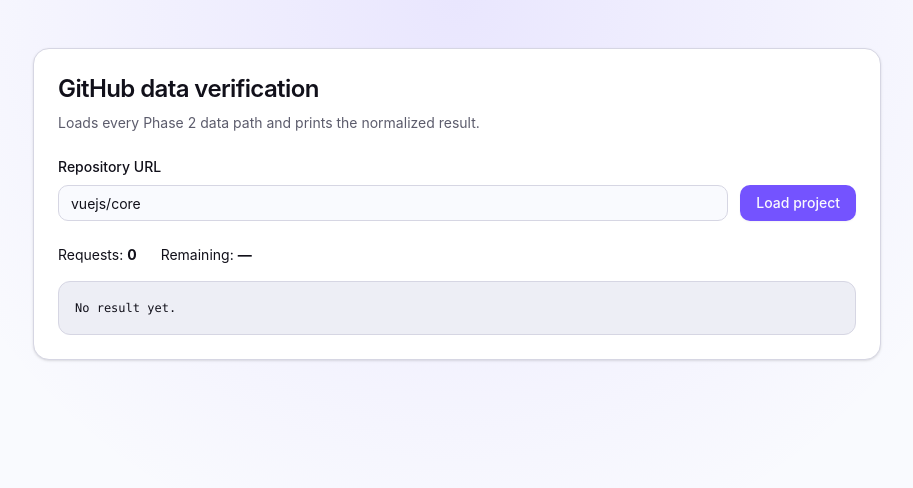
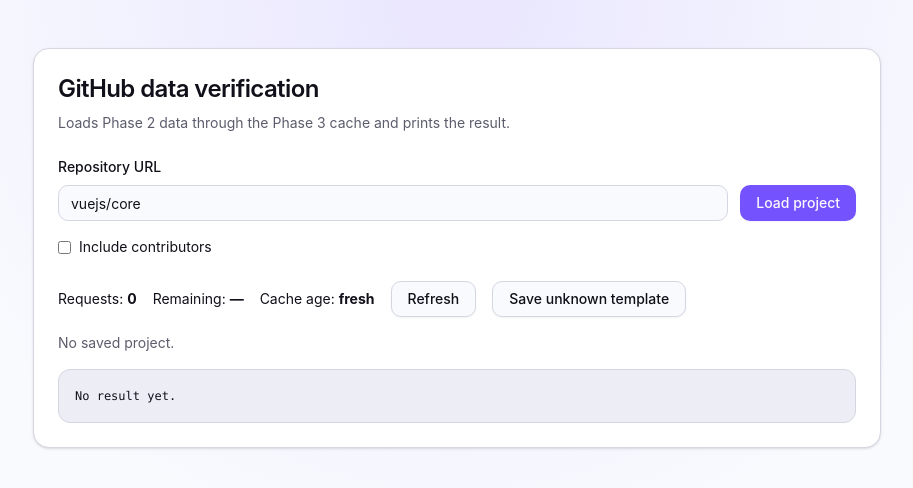
Before and after one commit to orbitsLab/repoframe, a Next.js app: page /dev in a window 1280 px wide. Shown: the top 488 px of the page, without its empty margins (183-1096 px from the left). Built offline with nearby package versions, Linux system fonts and the light colour scheme.

Commit message:
feat: persist active project locally

```diff
--- a/src/app/dev/page.tsx
+++ b/src/app/dev/page.tsx
@@ -1,34 +1,110 @@
 'use client';
 
-import { type FormEvent, useState } from 'react';
+import { type FormEvent, useCallback, useEffect, useState } from 'react';
 
 import { Button } from '@/components/ui/button';
 import { type LoadProjectResult, loadProject } from '@/lib/github/load';
-import { planRequests } from '@/lib/github/plan';
+import { parseGitHubUrl } from '@/lib/github/url';
+import {
+  readProject,
+  type StoredProject,
+  writeProject,
+} from '@/lib/storage/project';
+import { clearCachedRepo } from '@/lib/storage/repoCache';
 import type { ProjectDataPath } from '@/types/data/path';
 
-const requiredPaths: ProjectDataPath[] = [
+const basePaths: ProjectDataPath[] = [
   'repository',
   'languages',
-  'contributors',
   'metrics.issues',
   'latestRelease',
 ];
 
 function DevPage() {
   const [url, setUrl] = useState('vuejs/core');
+  const [includeContributors, setIncludeContributors] = useState(false);
   const [result, setResult] = useState<LoadProjectResult>();
   const [isLoading, setIsLoading] = useState(false);
+  const [projectMessage, setProjectMessage] = useState('No saved project.');
+
+  const runLoad = useCallback(
+    async (repositoryUrl: string, contributors: boolean) => {
+      setIsLoading(true);
+      const loaded = await loadProject(
+        repositoryUrl,
+        getRequiredPaths(contributors),
+      );
+      setResult(loaded);
+
+      const parsed = parseGitHubUrl(repositoryUrl);
+      if (loaded.ok && parsed.ok) {
+        await writeProject(createStoredProject(parsed, contributors, 'dev'));
+        setProjectMessage('Project saved.');
+      }
+
+      setIsLoading(false);
+    },
+    [],
+  );
+
+  useEffect(() => {
+    async function restoreProject() {
+      const restored = await readProject(
+        { templateId: 'dev', settings: { includeContributors: false } },
+        ['dev'],
+      );
+
+      if (!restored) {
+        return;
+      }
+
+      const restoredUrl = `${restored.project.source.owner}/${restored.project.source.repo}`;
+      const restoredContributors =
+        restored.project.settings.includeContributors === true;
+
+      setUrl(restoredUrl);
+      setIncludeContributors(restoredContributors);
+      await runLoad(restoredUrl, restoredContributors);
+      setProjectMessage(
+        restored.templateWasReset
+          ? 'Unknown template reset to the default.'
+          : 'Saved project restored.',
+      );
+    }
+
+    void restoreProject();
+  }, [runLoad]);
 
   async function handleSubmit(event: FormEvent<HTMLFormElement>) {
     event.preventDefault();
-    setIsLoading(true);
-    setResult(await loadProject(url, requiredPaths));
-    setIsLoading(false);
+    await runLoad(url, includeContributors);
   }
 
-  const requestCount = result?.ok ? planRequests(requiredPaths).length : 0;
+  async function handleRefresh() {
+    const parsed = parseGitHubUrl(url);
+    if (!parsed.ok) {
+      return;
+    }
+
+    await clearCachedRepo(parsed.owner, parsed.repo);
+    await runLoad(url, includeContributors);
+  }
+
+  async function handleUnknownTemplate() {
+    const parsed = parseGitHubUrl(url);
+    if (!parsed.ok) {
+      return;
+    }
+
+    await writeProject(
+      createStoredProject(parsed, includeContributors, 'removed-template'),
+    );
+    setProjectMessage('Unknown template saved. Reload to verify fallback.');
+  }
+
+  const requestCount = result?.ok ? result.requestCount : 0;
   const remaining = result?.rateLimit?.remaining;
+  const cacheAge = result?.ok ? result.cacheAge : undefined;
 
   return (
     <main className="mx-auto min-h-screen w-full max-w-4xl px-6 py-12">
@@ -37,7 +113,7 @@
           GitHub data verification
         </h1>
         <p className="mt-2 text-sm text-muted-foreground">
-          Loads every Phase 2 data path and prints the normalized result.
+          Loads Phase 2 data through the Phase 3 cache and prints the result.
         </p>
 
         <form
@@ -63,14 +139,51 @@
           </Button>
         </form>
 
-        <div className="mt-6 flex gap-6 text-sm" aria-live="polite">
+        <label className="mt-4 flex items-center gap-2 text-sm">
+          <input
+            type="checkbox"
+            checked={includeContributors}
+            onChange={(event) => setIncludeContributors(event.target.checked)}
+          />
+          Include contributors
+        </label>
+
+        <div
+          className="mt-6 flex flex-wrap items-center gap-4 text-sm"
+          aria-live="polite"
+        >
           <p>
             Requests: <strong>{requestCount}</strong>
           </p>
           <p>
             Remaining: <strong>{remaining ?? '—'}</strong>
           </p>
+          <p>
+            Cache age:{' '}
+            <strong>
+              {cacheAge === undefined
+                ? 'fresh'
+                : `${Math.floor(cacheAge / 1000)}s`}
+            </strong>
+          </p>
+          <Button
+            type="button"
+            variant="outline"
+            onClick={handleRefresh}
+            disabled={isLoading}
+          >
+            Refresh
+          </Button>
+          <Button
+            type="button"
+            variant="outline"
+            onClick={handleUnknownTemplate}
+          >
+            Save unknown template
+          </Button>
         </div>
+
+        <p className="mt-4 text-sm text-muted-foreground">{projectMessage}</p>
 
         <pre className="mt-4 max-h-[60vh] overflow-auto rounded-lg border bg-muted p-4 text-xs leading-5">
           {result ? JSON.stringify(result, null, 2) : 'No result yet.'}
@@ -80,4 +193,25 @@
   );
 }
 
+function getRequiredPaths(includeContributors: boolean) {
+  return includeContributors
+    ? ([...basePaths, 'contributors'] as ProjectDataPath[])
+    : basePaths;
+}
+
+function createStoredProject(
+  source: { owner: string; repo: string },
+  includeContributors: boolean,
+  templateId: string,
+): StoredProject {
+  return {
+    version: 1,
+    source,
+    templateId,
+    ratio: '16:9',
+    settings: { includeContributors },
+    savedAt: Date.now(),
+  };
+}
+
 export default DevPage;
--- a/src/components/ui/theme-toggle.tsx
+++ b/src/components/ui/theme-toggle.tsx
@@ -4,8 +4,7 @@
 import { useEffect, useState } from 'react';
 
 import { Button } from '@/components/ui/button';
-
-const themeStorageKey = 'repoframe-theme';
+import { writeTheme } from '@/lib/storage/prefs';
 
 function getIsDark() {
   return document.documentElement.classList.contains('dark');
@@ -22,7 +21,7 @@
     const nextIsDark = !getIsDark();
     document.documentElement.classList.toggle('dark', nextIsDark);
     document.documentElement.style.colorScheme = nextIsDark ? 'dark' : 'light';
-    localStorage.setItem(themeStorageKey, nextIsDark ? 'dark' : 'light');
+    writeTheme(nextIsDark ? 'dark' : 'light');
     setIsDark(nextIsDark);
   }
 
--- /dev/null
+++ b/src/lib/storage/prefs.ts
@@ -0,0 +1,70 @@
+import type { AspectRatio } from '@/types/template';
+
+const themeStorageKey = 'repoframe-theme';
+const ratioStorageKey = 'repoframe-ratio';
+const howItWorksStorageKey = 'repoframe-how-it-works-dismissed';
+
+/** Color themes persisted by RepoFrame. */
+type Theme = 'light' | 'dark';
+
+/** @returns The saved theme, or undefined when no valid preference exists. */
+function readTheme(): Theme | undefined {
+  const value = readValue(themeStorageKey);
+  return value === 'light' || value === 'dark' ? value : undefined;
+}
+
+/** @param theme - Theme to persist for future visits. */
+function writeTheme(theme: Theme): void {
+  writeValue(themeStorageKey, theme);
+}
+
+/** @returns The most recently selected export ratio, when available. */
+function readLastRatio(): AspectRatio | undefined {
+  const value = readValue(ratioStorageKey);
+  return value === '1:1' ||
+    value === '4:5' ||
+    value === '16:9' ||
+    value === '9:16'
+    ? value
+    : undefined;
+}
+
+/** @param ratio - Export ratio to persist for future projects. */
+function writeLastRatio(ratio: AspectRatio): void {
+  writeValue(ratioStorageKey, ratio);
+}
+
+/** @returns Whether the introductory explanation has been dismissed. */
+function readHowItWorksDismissed(): boolean {
+  return readValue(howItWorksStorageKey) === 'true';
+}
+
+/** @param dismissed - Whether the introductory explanation is dismissed. */
+function writeHowItWorksDismissed(dismissed: boolean): void {
+  writeValue(howItWorksStorageKey, String(dismissed));
+}
+
+function readValue(key: string): string | undefined {
+  try {
+    return localStorage.getItem(key) ?? undefined;
+  } catch {
+    return undefined;
+  }
+}
+
+function writeValue(key: string, value: string): void {
+  try {
+    localStorage.setItem(key, value);
+  } catch {}
+}
+
+export type { Theme };
+export {
+  readHowItWorksDismissed,
+  readLastRatio,
+  readTheme,
+  themeStorageKey,
+  writeHowItWorksDismissed,
+  writeLastRatio,
+  writeTheme,
+};
--- /dev/null
+++ b/src/lib/storage/project.ts
@@ -0,0 +1,84 @@
+import { deleteStore, readStore, writeStore } from '@/lib/storage/db';
+import type { AspectRatio } from '@/types/template';
+
+/** Persisted state required to restore the active project. */
+type StoredProject = {
+  version: 1;
+  source: { owner: string; repo: string };
+  templateId: string;
+  ratio: AspectRatio;
+  settings: Record<string, unknown>;
+  savedAt: number;
+};
+
+/** Default template state used when a saved template is unavailable. */
+type ProjectDefaults = {
+  templateId: string;
+  settings: Record<string, unknown>;
+};
+
+/** Restored project state and whether its template required a fallback. */
+type RestoredProject = {
+  project: StoredProject;
+  templateWasReset: boolean;
+};
+
+const projectKey = 'current';
+const aspectRatios: AspectRatio[] = ['1:1', '4:5', '16:9', '9:16'];
+
+/**
+ * Restores the active project and replaces unavailable templates with defaults.
+ *
+ * @param defaults - Template state used when the saved template is unavailable.
+ * @param knownTemplateIds - Template identifiers available in the current build.
+ * @returns The restored project, or undefined when no valid project is stored.
+ */
+async function readProject(
+  defaults: ProjectDefaults,
+  knownTemplateIds: readonly string[],
+): Promise<RestoredProject | undefined> {
+  const project = await readStore<StoredProject>('project', projectKey);
+  if (!project || !isStoredProject(project)) {
+    return undefined;
+  }
+
+  if (knownTemplateIds.includes(project.templateId)) {
+    return { project, templateWasReset: false };
+  }
+
+  return {
+    project: {
+      ...project,
+      templateId: defaults.templateId,
+      settings: defaults.settings,
+    },
+    templateWasReset: true,
+  };
+}
+
+/** @param project - Active project state to persist. */
+async function writeProject(project: StoredProject): Promise<void> {
+  await writeStore('project', projectKey, project);
+}
+
+/** Removes the active project from persistent storage. */
+async function clearProject(): Promise<void> {
+  await deleteStore('project', projectKey);
+}
+
+function isStoredProject(value: StoredProject) {
+  return (
+    value.version === 1 &&
+    typeof value.source?.owner === 'string' &&
+    typeof value.source.repo === 'string' &&
+    typeof value.templateId === 'string' &&
+    aspectRatios.includes(value.ratio) &&
+    typeof value.settings === 'object' &&
+    value.settings !== null &&
+    !Array.isArray(value.settings) &&
+    typeof value.savedAt === 'number'
+  );
+}
+
+export type { ProjectDefaults, RestoredProject, StoredProject };
+export { clearProject, readProject, writeProject };
--- a/src/lib/theme.ts
+++ b/src/lib/theme.ts
@@ -1,3 +1,6 @@
-const themeScript = `try{const t=localStorage.getItem('repoframe-theme');const d=t==='dark'||(!t&&matchMedia('(prefers-color-scheme: dark)').matches);document.documentElement.classList.toggle('dark',d);document.documentElement.style.colorScheme=d?'dark':'light'}catch{}`;
+import { themeStorageKey } from '@/lib/storage/prefs';
+
+/** Applies the saved theme before hydration to prevent a color-scheme flash. */
+const themeScript = `try{const t=localStorage.getItem(${JSON.stringify(themeStorageKey)});const d=t==='dark'||(!t&&matchMedia('(prefers-color-scheme: dark)').matches);document.documentElement.classList.toggle('dark',d);document.documentElement.style.colorScheme=d?'dark':'light'}catch{}`;
 
 export { themeScript };
--- /dev/null
+++ b/src/types/template.ts
@@ -0,0 +1,4 @@
+/** Aspect ratios supported by RepoFrame templates and exports. */
+type AspectRatio = '1:1' | '4:5' | '16:9' | '9:16';
+
+export type { AspectRatio };
```
Also changed, not shown: src/lib/github/fetchers.ts (+35 -0 lines), 1 other file (tests, documents, lock files or other folders).
